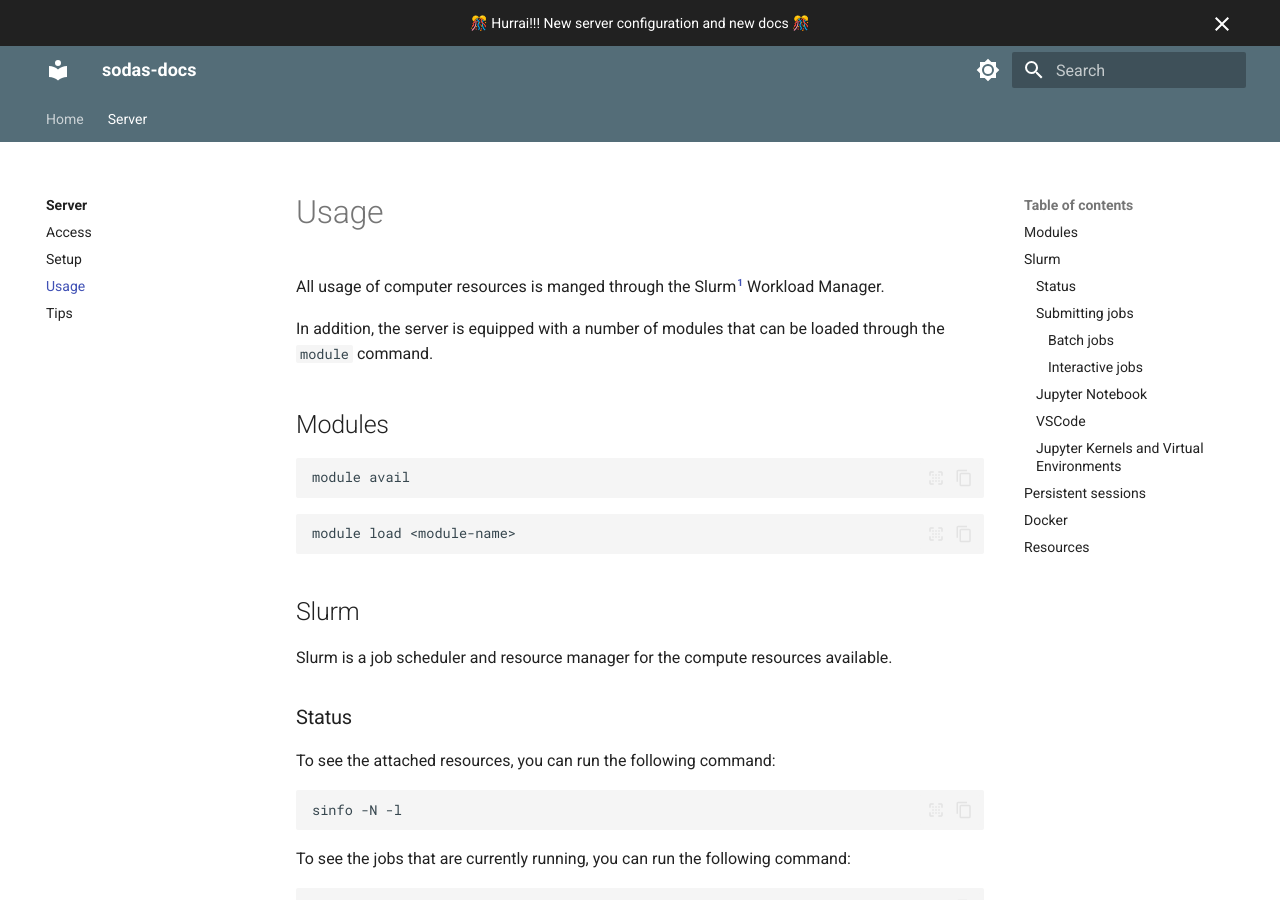
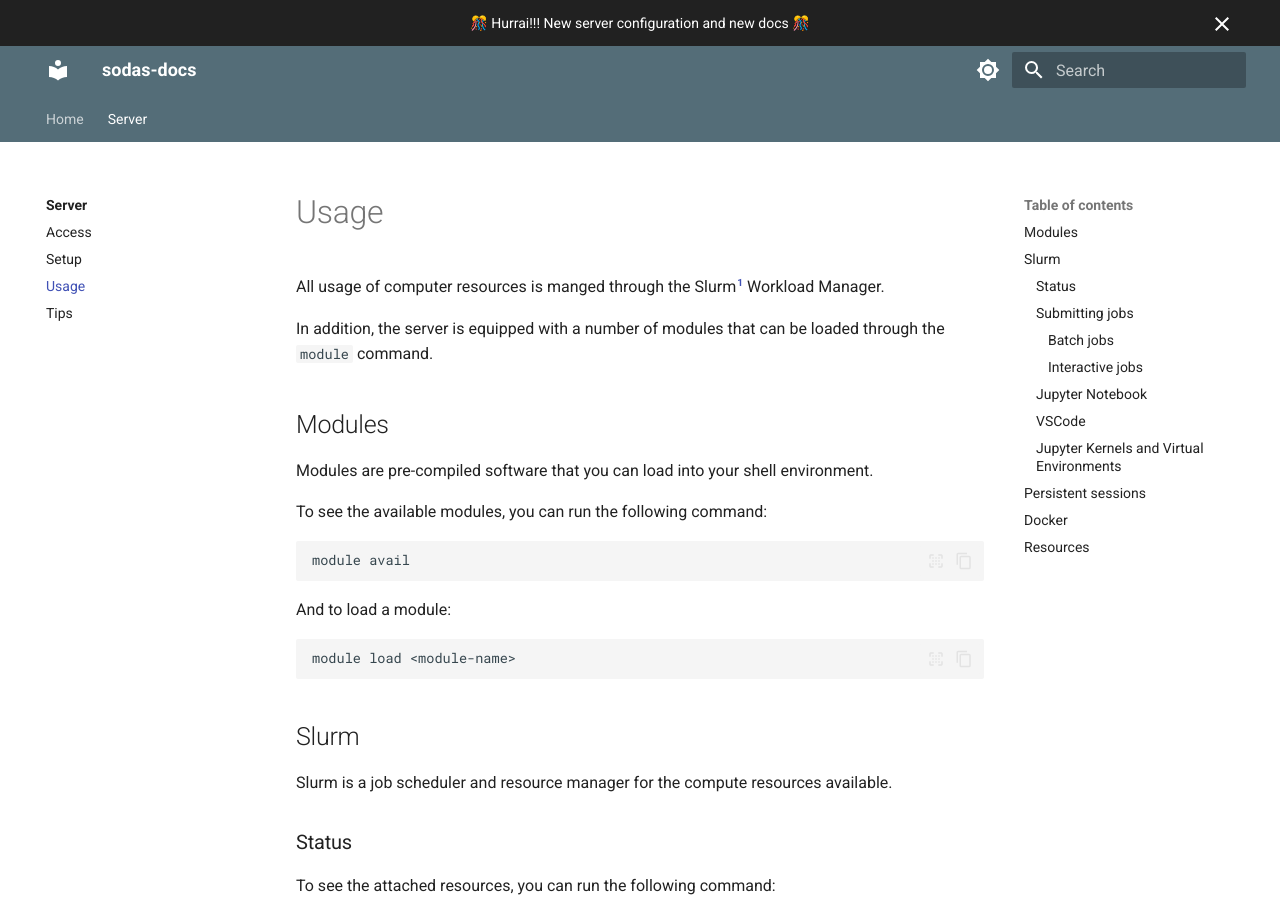
Before and after one commit to cph-sodas/cph-sodas.github.io, an MkDocs documentation site: the page built from docs/server/usage.md, in a window 1280 px wide and 900 px high. Built offline with MkDocs 1.6.1 and Material for MkDocs 9.7.7, drawn with Linux system fonts in a browser that asks for light colours.

Commit message:
Expand on module usage

````diff
--- a/docs/server/usage.md
+++ b/docs/server/usage.md
@@ -9,9 +9,15 @@ In addition, the server is equipped with a number of modules that can be loaded
 
 ## Modules
 
+Modules are pre-compiled software that you can load into your shell environment.
+
+To see the available modules, you can run the following command:
+
 ```bash
 module avail
 ```
+
+And to load a module:
 
 ```bash
 module load <module-name>
````
